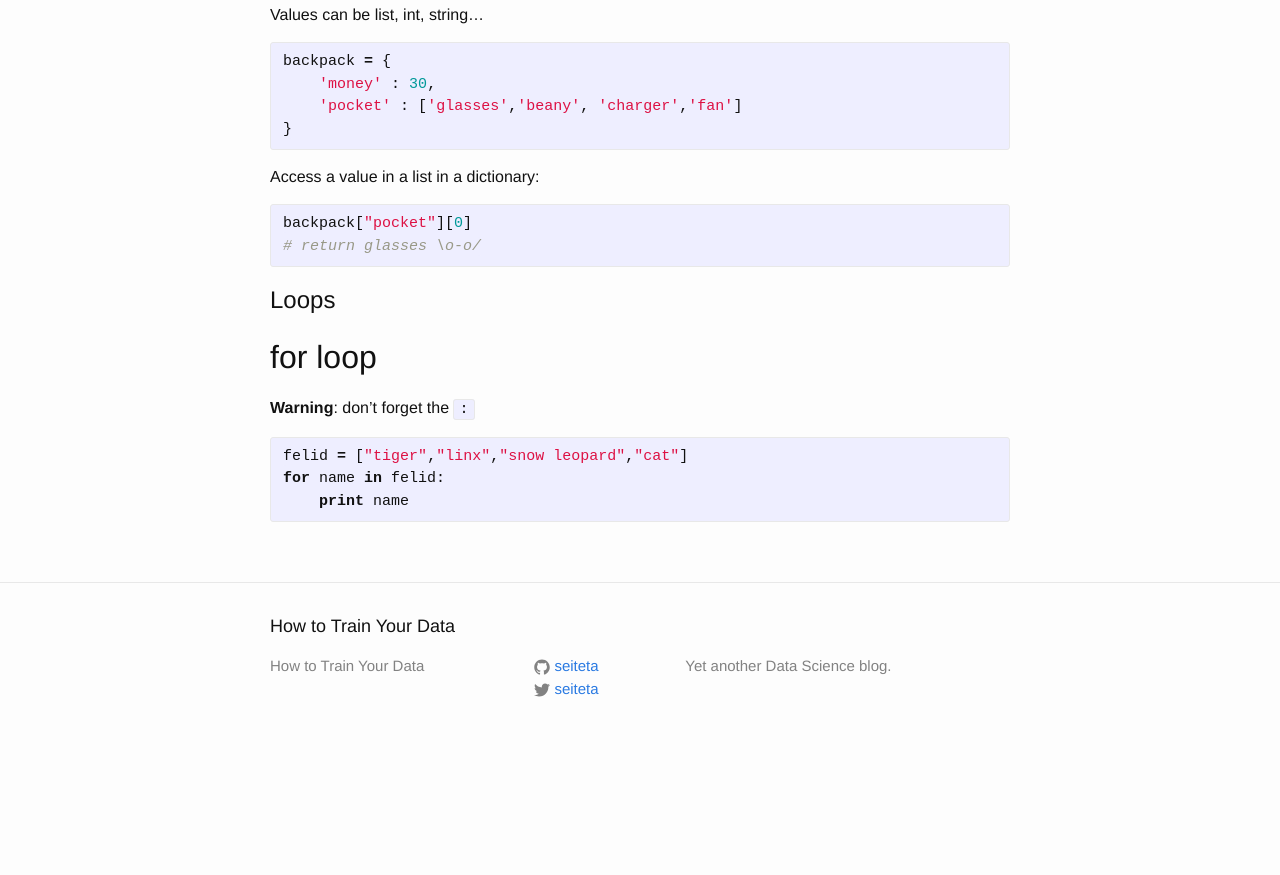
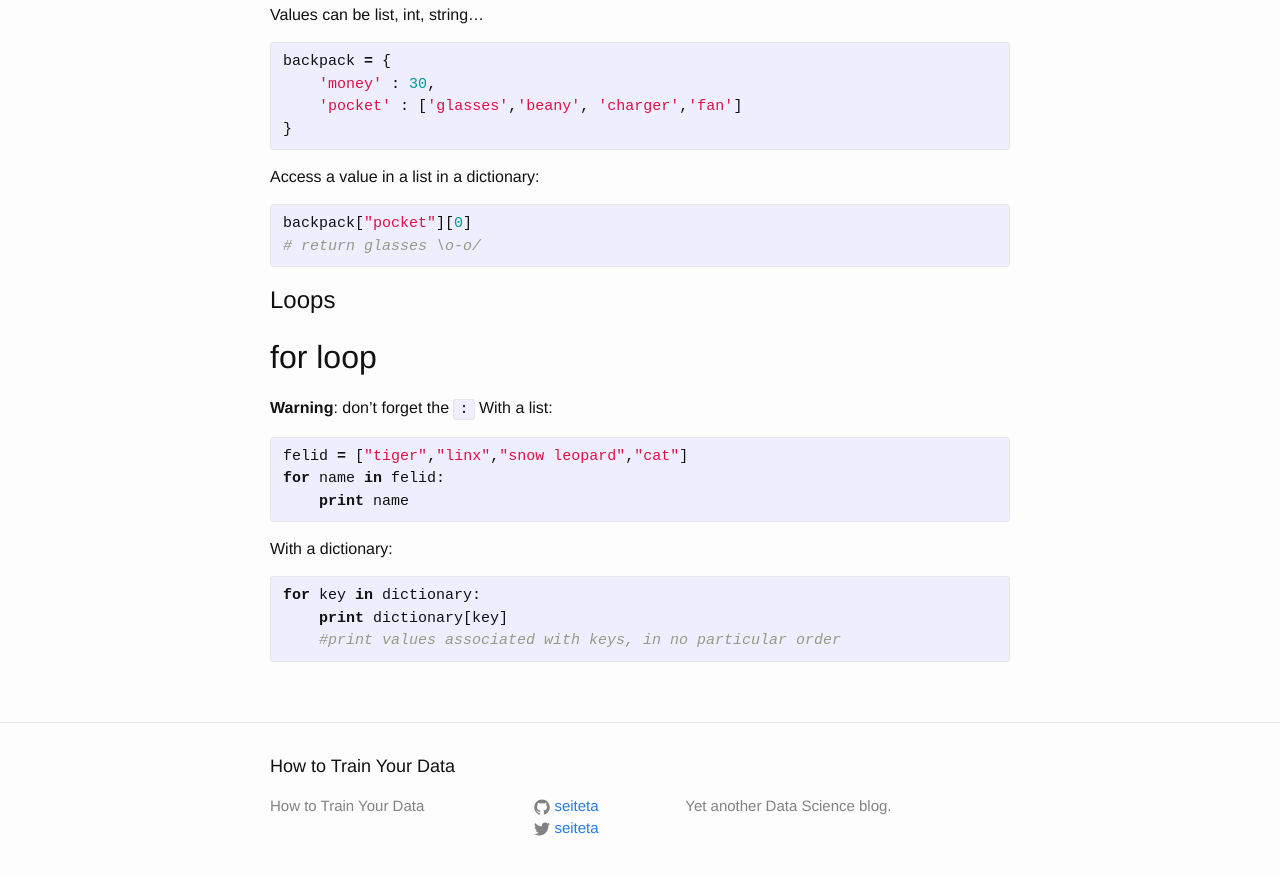
Before and after one commit to seiteta/seiteta.github.io_old, a Jekyll site: the page built from _posts/2014-11-23-python-reference.md, in a window 1280 px wide and 900 px high, scrolled down 884 px. Shown: the top 875 px of the window. Built offline with Jekyll 4.4.1, drawn with Linux system fonts in a browser that asks for light colours; before the commit the page ends 1644 px from its top, so only the background shows below that.

Commit message:
Update 2014-11-23-python-reference.md

```diff
--- a/_posts/2014-11-23-python-reference.md
+++ b/_posts/2014-11-23-python-reference.md
@@ -57,8 +57,16 @@ backpack["pocket"][0]
 
 ##for loop
 **Warning**: don't forget the `:`
+With a list:
 {% highlight python %}
 felid = ["tiger","linx","snow leopard","cat"]
 for name in felid:
     print name
 {% endhighlight %}
+
+With a dictionary:
+{% highlight python %}
+for key in dictionary:
+    print dictionary[key]
+    #print values associated with keys, in no particular order
+{% endhighlight %}
```
